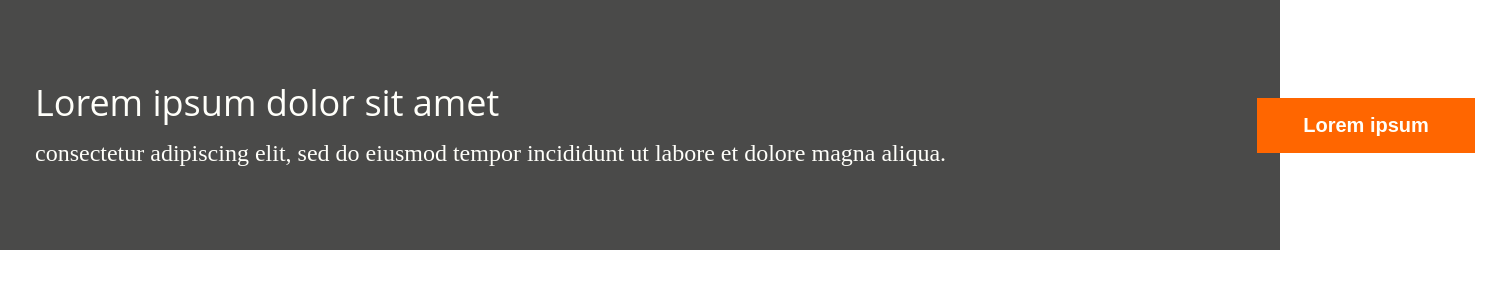
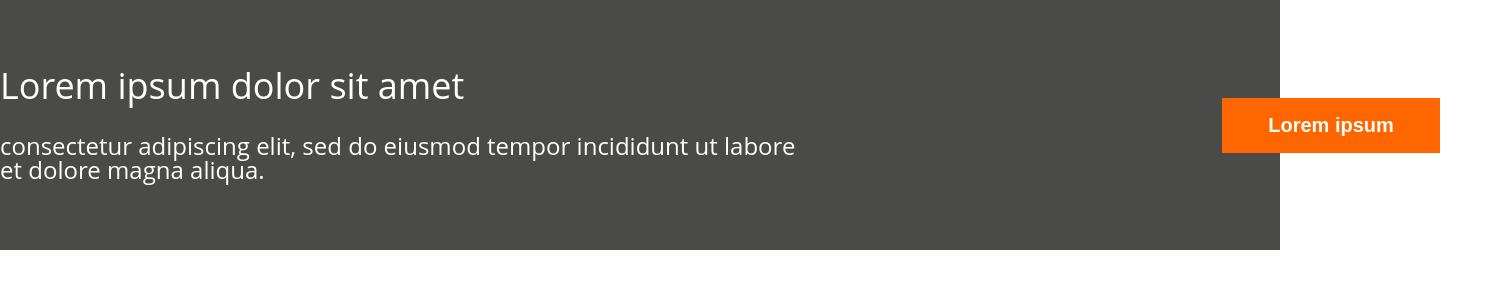
Before and after one commit to karol-lu/Scrum-Project, a website: page development/index.html in a window 1280 px wide. Shown: the whole page, 1510 px wide, since content can reach past the window. Drawn offline with nearby package versions, Linux system fonts and the light colour scheme; files that its build step writes are made by us from their sources.

Commit message:
cta font changed, padding removed,font file changed

```diff
--- a/development/scss/sections/_cta.scss
+++ b/development/scss/sections/_cta.scss
@@ -2,25 +2,25 @@
   background-color: $text-color;
   height: 250px;
   .container {
-    padding: 0 35px;
     height: 250px;
     width: 1440px;
     margin: 0 auto;
     display: flex;
     justify-content: space-between;
     align-items: center;
+    font-family: $primary-text-font;
   }
 
   &_text {
     color: $background-color;
   }
   h2 {
-    font-family: $primary-text-font;
     font-size: 36px;
-    margin-bottom: 20px;
+    margin-bottom: 30px;
   }
   p {
     font-size: 24px;
+    width: 800px;
   }
   .btn {
     background-color: $buttons-color;
--- a/development/scss/settings/_fonts.scss
+++ b/development/scss/settings/_fonts.scss
@@ -1,5 +1,5 @@
 //Fonts
 
-$primary-text-font: "Open Sans";
+$primary-text-font: "Open Sans", sans-serif;
 $logo-font: "Charmonman";
 $primary-font-size: 14px;
```
